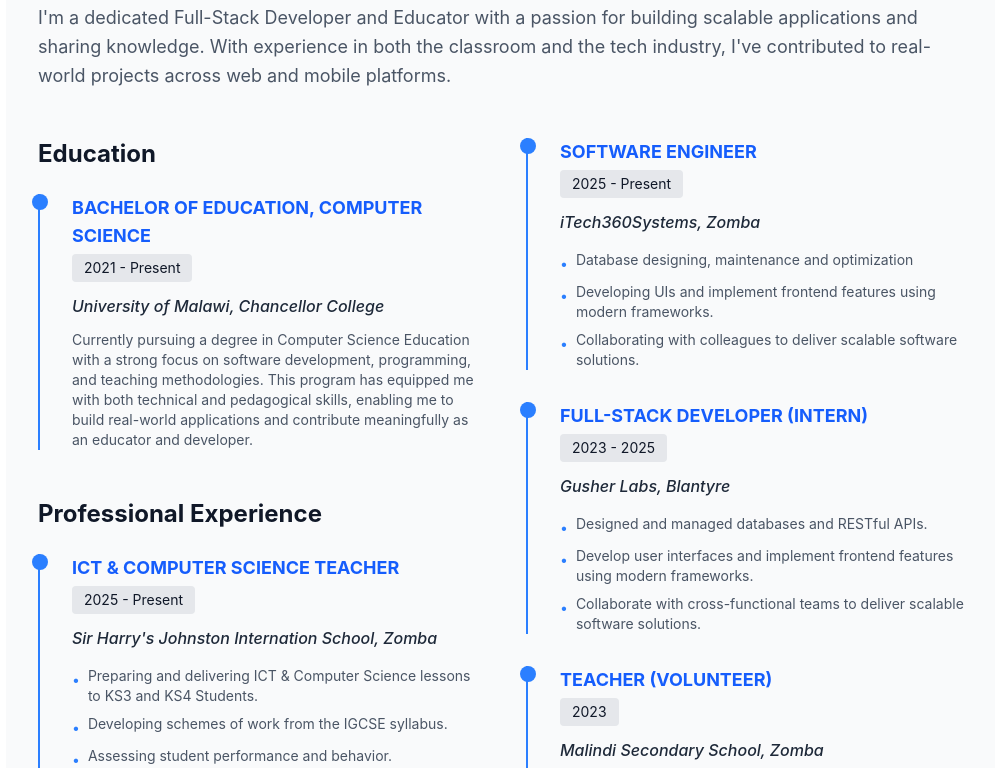
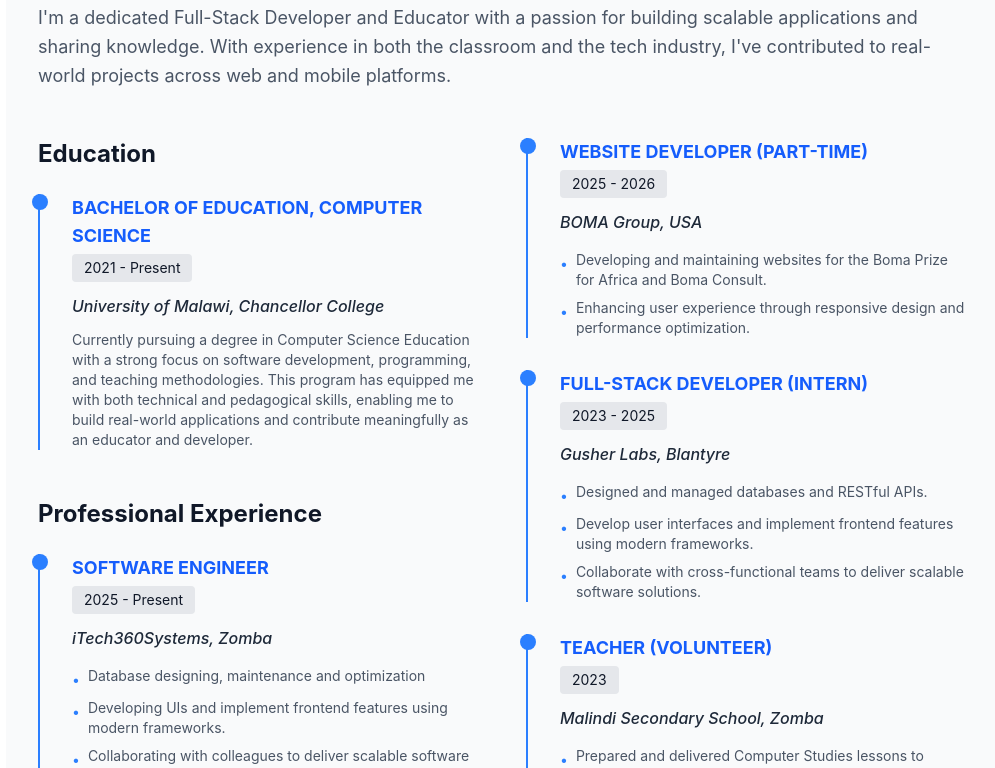
Before and after one commit to Khelva47/next_portfolio, a Next.js app: page / in a window 1280 px wide. Shown: the part 2440-3208 px from the top of the page, without its empty margins (282-1277 px from the left). Built offline with nearby package versions, Linux system fonts and the light colour scheme; no server answers.

Commit message:
Updated my experience

```diff
--- a/src/app/components/Portfolio.js
+++ b/src/app/components/Portfolio.js
@@ -83,7 +83,7 @@ const Portfolio = ({ isDarkMode, setIsDarkMode }) => {
       icon: "folder-open",
     },
     {
-      number: 1000,
+      number: 2000,
       label: "Hours of Experience",
       sublabel: "Coding, consulting & mentoring",
       icon: "headphones",
@@ -115,8 +115,17 @@ const Portfolio = ({ isDarkMode, setIsDarkMode }) => {
     //   text: "Proin iaculis purus consequat sem cure digni ssim donec porttitora entum suscipit rhoncus. Accusantium quam, ultricies eget id, aliquam eget nibh et. Maecen aliquam, risus at semper.",
     //   rating: 5,
     // },
+    // {
+    //   id: 2,
+    //   name: "Miss Blessing Douglas",
+    //   role: "Ceo & Founder",
+    //   company: "BOMA Group",
+    //   image: "",
+    //   text: "Proin iaculis purus consequat sem cure digni ssim donec porttitora entum suscipit rhoncus. Accusantium quam, ultricies eget id, aliquam eget nibh et. Maecen aliquam, risus at semper.",
+    //   rating: 5,
+    // },
     {
-      id: 2,
+      id: 3,
       name: "Micheal Chikaonda",
       role: "Full Stack Developer & Network Engineer",
       company: "iTech360Systems",
@@ -138,9 +147,29 @@ const Portfolio = ({ isDarkMode, setIsDarkMode }) => {
       },
     ],
     experience: [
+      // {
+      //   title: "SOFTWARE ENGINEER",
+      //   period: "2025 - Present",
+      //   company: "iTech360Systems, Zomba",
+      //   responsibilities: [
+      //     "Database designing, maintenance and optimization",
+      //     "Developing UIs and implement frontend features using modern frameworks.",
+      //     "Collaborating with colleagues to deliver scalable software solutions.",
+      //   ],
+      // },
+      {
+        title: "SOFTWARE ENGINEER",
+        period: "2025 - Present",
+        company: "iTech360Systems, Zomba",
+        responsibilities: [
+          "Database designing, maintenance and optimization",
+          "Developing UIs and implement frontend features using modern frameworks.",
+          "Collaborating with colleagues to deliver scalable software solutions.",
+        ],
+      },
       {
         title: "ICT & COMPUTER SCIENCE TEACHER",
-        period: "2025 - Present",
+        period: "2025 - 2026",
         company: "Sir Harry's Johnston Internation School, Zomba",
         responsibilities: [
           "Preparing and delivering ICT & Computer Science lessons to KS3 and KS4 Students.",
@@ -151,21 +180,11 @@ const Portfolio = ({ isDarkMode, setIsDarkMode }) => {
       },
       {
         title: "WEBSITE DEVELOPER (PART-TIME)",
-        period: "2025 - Present",
+        period: "2025 - 2026",
         company: "BOMA Group, USA",
         responsibilities: [
           "Developing and maintaining websites for the Boma Prize for Africa and Boma Consult.",
           "Enhancing user experience through responsive design and performance optimization.",
-        ],
-      },
-      {
-        title: "SOFTWARE ENGINEER",
-        period: "2025 - Present",
-        company: "iTech360Systems, Zomba",
-        responsibilities: [
-          "Database designing, maintenance and optimization",
-          "Developing UIs and implement frontend features using modern frameworks.",
-          "Collaborating with colleagues to deliver scalable software solutions.",
         ],
       },
       {
--- a/src/app/components/Sections/HeroSection.js
+++ b/src/app/components/Sections/HeroSection.js
@@ -2,7 +2,7 @@
 import { useTypewriter } from "../../hooks/useTypewriter"
 
 const HeroSection = ({ profileData }) => {
-  const roles = ["a Full-Stack Developer", "a Software Developer", "an Educator", "a Data Scientist", "a Python Developer"]
+  const roles = ["a Full-Stack Developer", "a Software Developer", "an Educator", "a Business Analyst", "a Python Developer"]
   const typedText = useTypewriter(roles, 150, 100, 2000)
 
   return (
```
